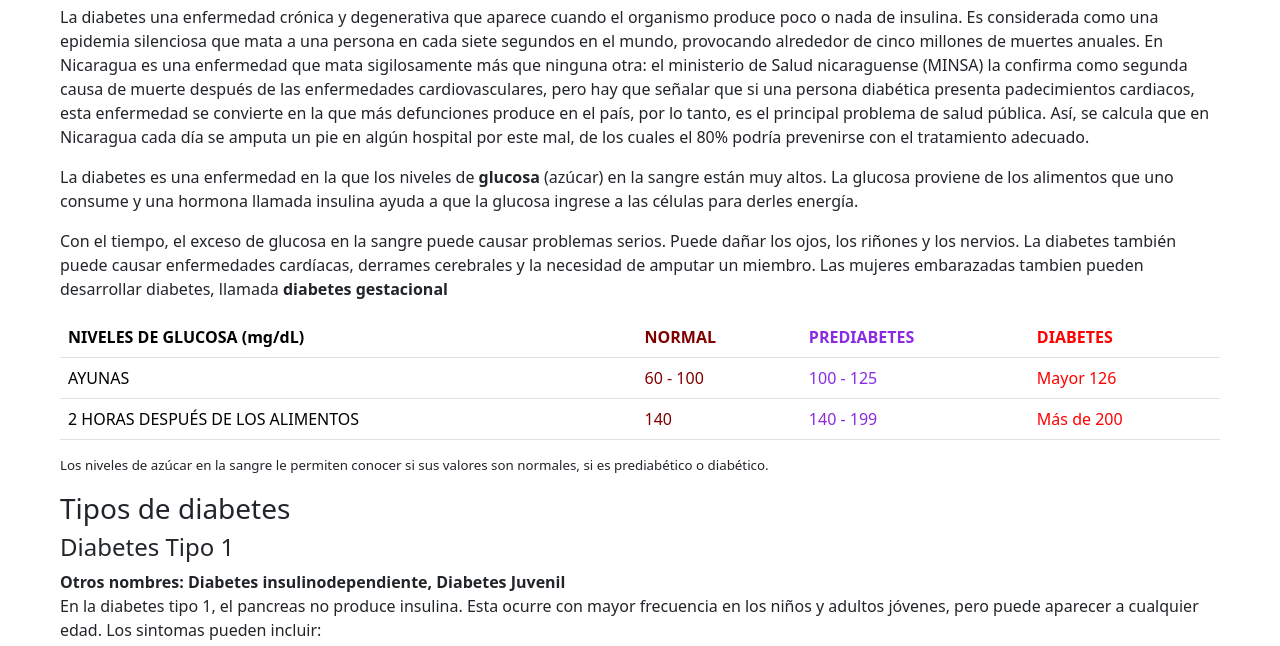
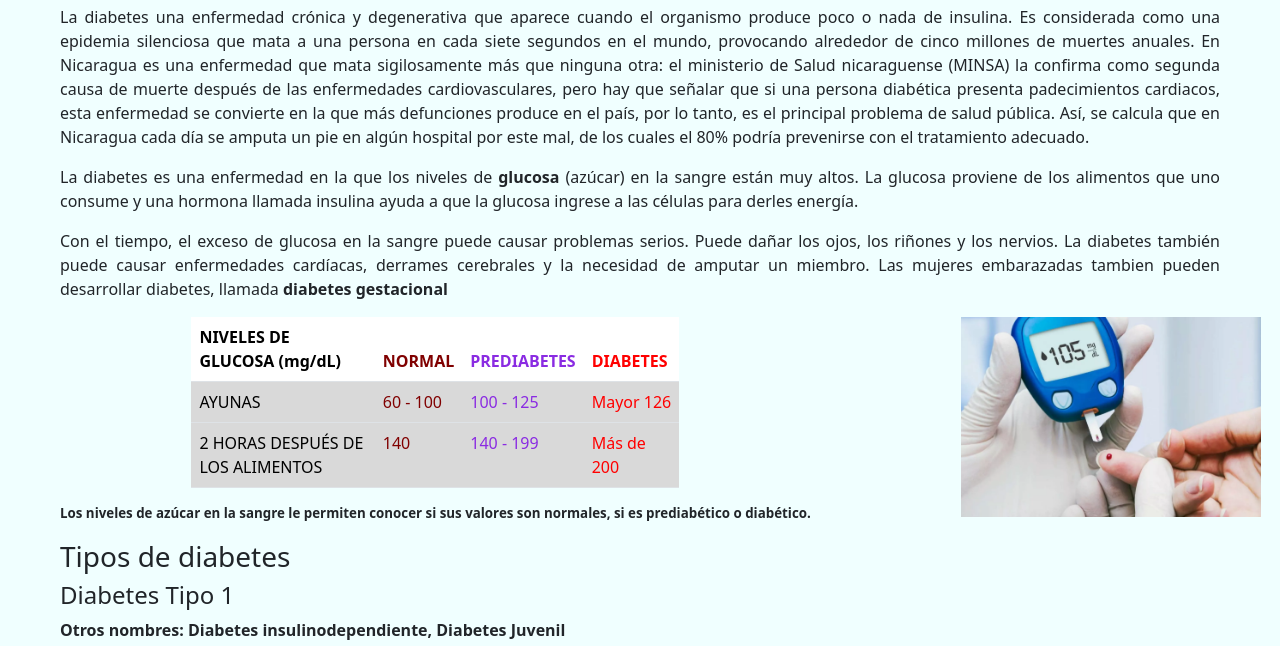
Before and after one commit to jerryespi13/Proyect-0, a plain HTML site: page index.html in a window 1280 px wide. Shown: the part 153-799 px from the top of the page. Drawn offline with nearby package versions, Linux system fonts and the light colour scheme.

Commit message:
actualizacion pagina index

```diff
--- a/css/style.css
+++ b/css/style.css
@@ -3,6 +3,10 @@ body {
     color: #333;
     font-size: 1.2rem;
     line-height: 1em;
+}
+main{
+    background-color: azure;
+    text-align: justify;
 }
 
 header {
@@ -11,7 +15,6 @@ header {
     position: fixed;
     height: 50px;
     font-size: 20px;
-
 }
 
 h1{
@@ -21,6 +24,35 @@ h1{
 main {
     padding: 60px;
 }
+
+.tabla-figura{
+    display: flex;
+}
+.tabla-figura picture img{
+    height: 200px;
+    display: block;
+    padding-left: 50%;
+}
+
+#tabla-valores{
+    text-align: center;
+}
+
+#tabla-valores table{
+    width: 65%;
+    margin-left: auto;
+    margin-right: auto;
+    text-align: left;
+
+}
+
+#tabla-valores table td{
+    background-color: #d9d9d9;
+}
+#tabla-valores p{
+    font-weight: bold;
+}
+
 #tabla-valores table thead tr :first-child {
     color: black;
 }
--- a/index.html
+++ b/index.html
@@ -73,6 +73,7 @@
                     </p>
                 </section>
 
+                <div class="tabla-figura">
                     <div id="tabla-valores">
                         <table class="table">
                             <thead>
@@ -102,6 +103,13 @@
                         </table>
                         <p>Los niveles de azúcar en la sangre le permiten conocer si sus valores son normales, si es prediabético o diabético.</p>
                     </div>
+                    <div>
+                        <picture>
+                            <img src="./imagenes/diabetes.jpg.webp" alt="">
+                        </picture>
+                    </div>
+                </div>
+
 
                 <section>
                     <h3>Tipos de diabetes</h3>
```
Also changed, not shown: imagenes/diabetes.jpg.webp (added). Lines whose indentation alone changed are shown as unchanged.
